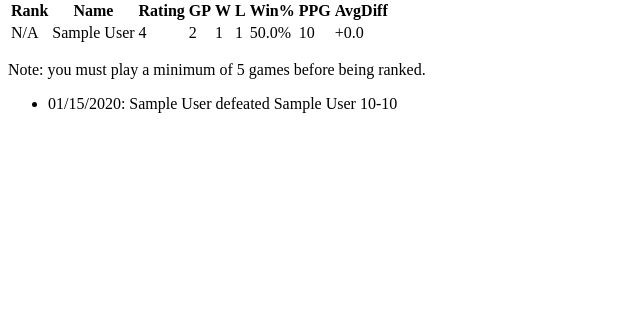
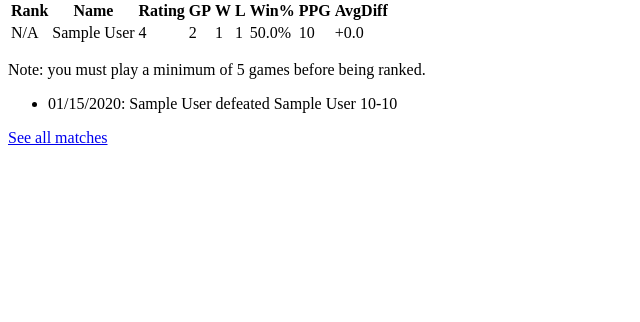
Before and after one commit to paulijosey/pong-board, a Django app: page / in a window 1280 px wide. Shown: the part 99-421 px from the top of the page, without its empty margins (0-640 px from the left). Run offline with Django 3.2, Linux system fonts and the light colour scheme; tables that the repository leaves empty hold one stand-in row (values such as "Sample post").

Commit message:
Add link to all matches page on home page

```diff
--- a/leaderboard/templates/home.html
+++ b/leaderboard/templates/home.html
@@ -82,6 +82,7 @@
             {% for match in recent_matches %}
                 <li>{{ match.description }}</li>
             {% endfor %}
-        </table>
+        </ul>
+        <a id="all-matches-link" href="{% url 'all_matches' %}">See all matches</a>
 
     </body>
```
